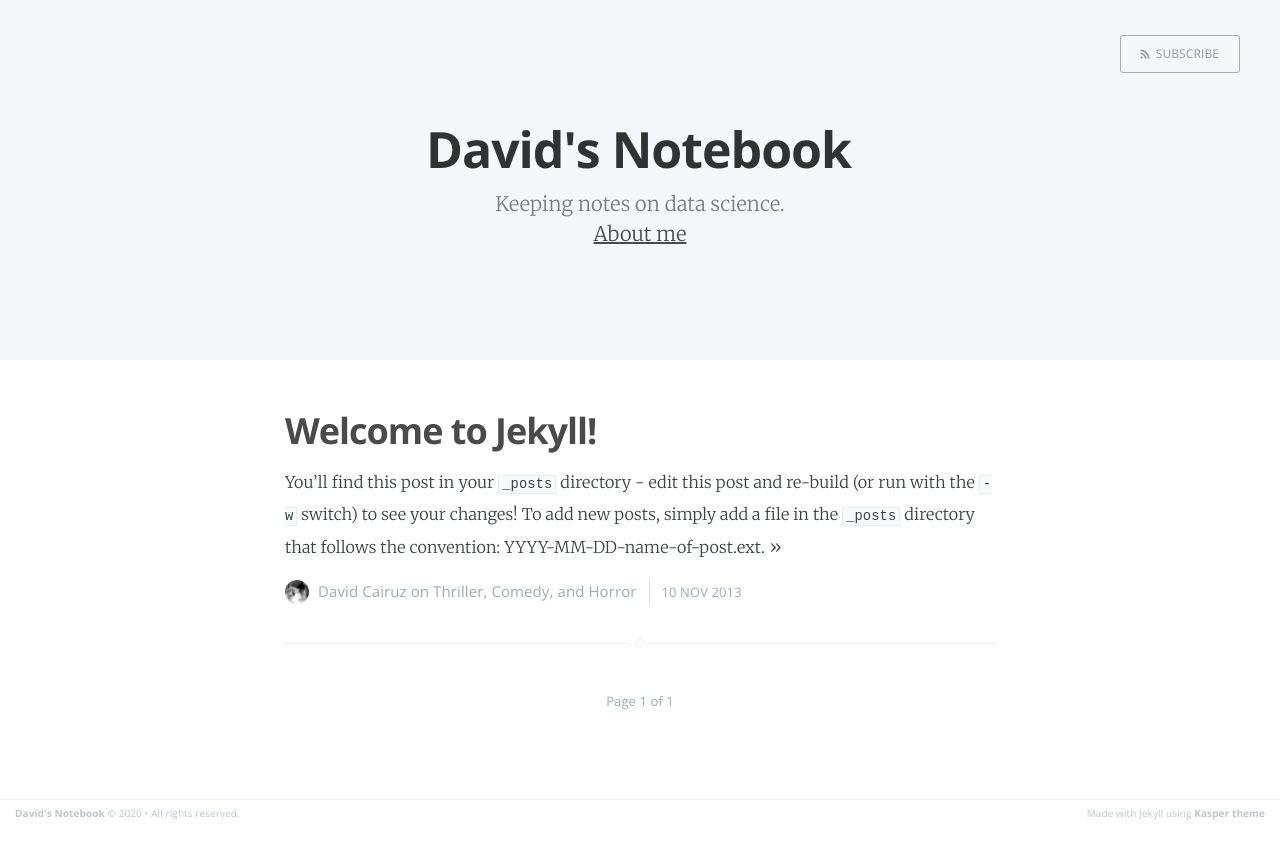
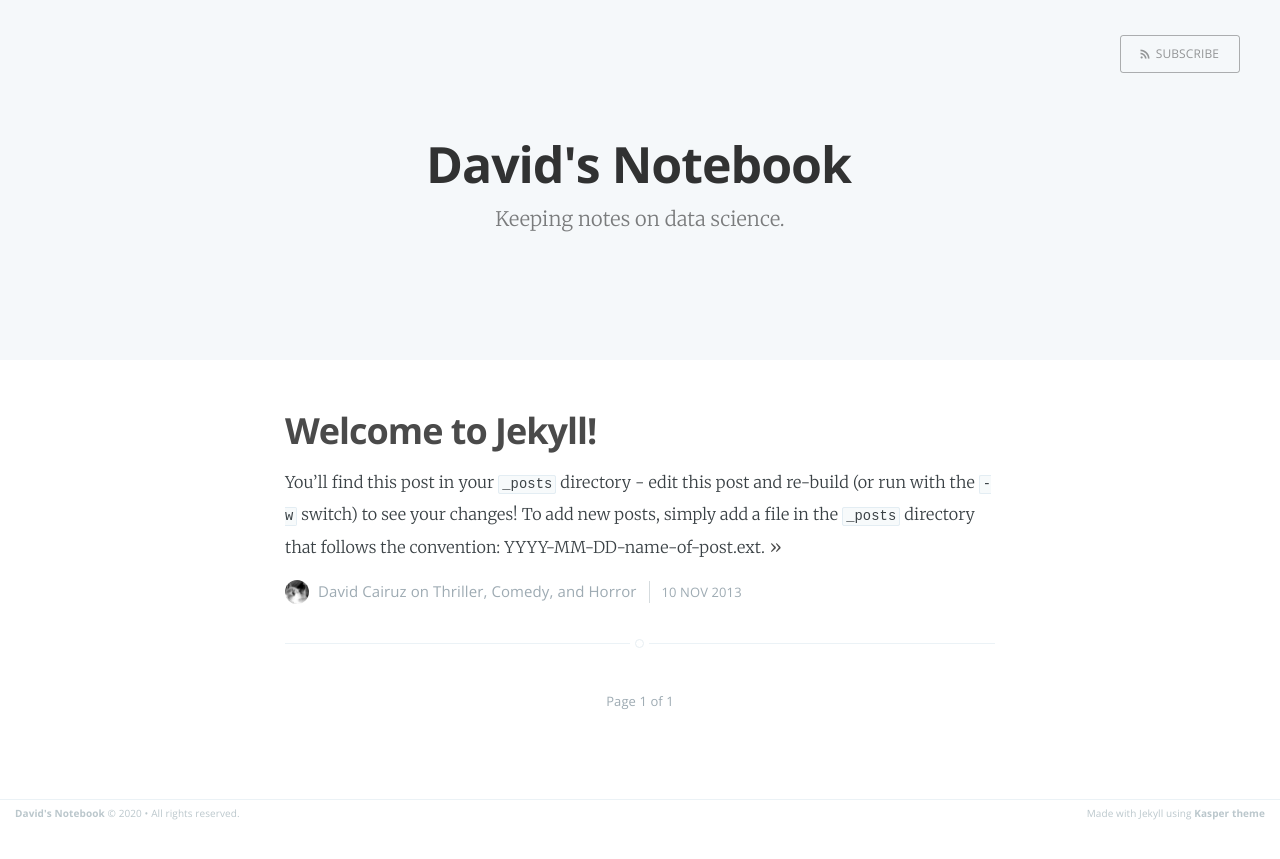
Before and after one commit to davidcairuz/davidcairuz.github.io, a Jekyll site: the page built from index.html, in a window 1280 px wide. Shown: the top 859 px of the page. Built offline with Jekyll 4.4.1, drawn with Linux system fonts in a browser that asks for light colours; the list of posts is cut into pages by our own code.

Commit message:
Update index.html

```diff
--- a/index.html
+++ b/index.html
@@ -21,7 +21,7 @@
                 {% if site.description %} {{ site.description }}. {% endif %}
             </h2>
             <h2 class="page-description">
-                {% if page.about %} <a href='{{ site.baseurl }}{{ page.about }}'>About me </a> {% endif %}
+                {% if page.resume %} <a href='{{ site.baseurl }}{{ page.resume }}'>About me </a> {% endif %}
             </h2>
         </div>
     </div>
```
